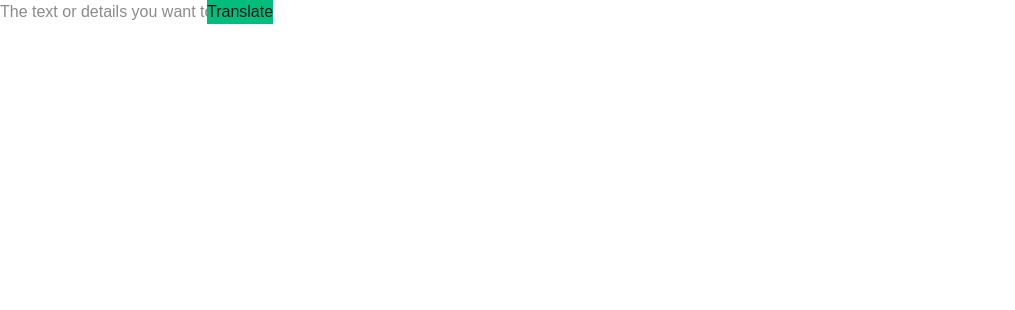
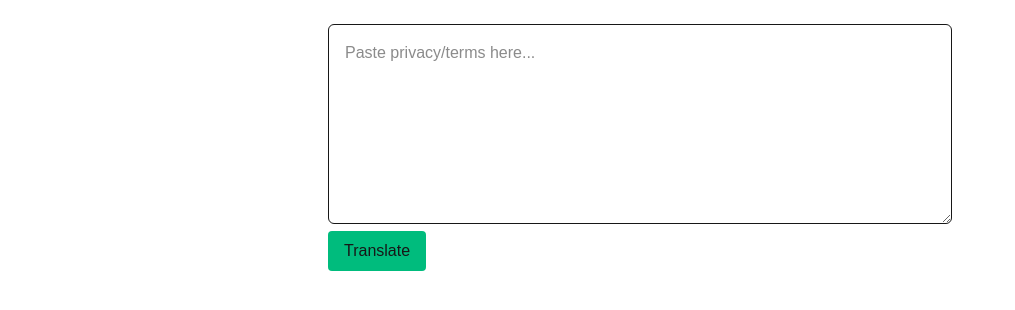
Before and after one commit to tusharathub/privacy-translator, a Next.js app: page / in a window 1280 px wide. Shown: the top 310 px of the page, without its empty margins (0-1015 px from the left). Built offline with nearby package versions, Linux system fonts and the light colour scheme.

Commit message:
update input area

```diff
--- a/src/app/page.tsx
+++ b/src/app/page.tsx
@@ -1,23 +1,46 @@
-"use client"
+"use client";
 import React, { useState } from "react";
 
 export default function Home() {
+  const [text, setText] = useState("");
+  const [summary, setSummary] = useState<any>(null);
+  const [loading, setLoading] = useState(false);
 
-  const[text, setText] = useState("")
+  const handleSumbit = async (e: React.FormEvent) => {
+    e.preventDefault();
+    setLoading(true);
 
-  const handleSumbit = async (e: React.FormEvent) => {};
+    try {
+      const response = await fetch("/myendpont", {
+        method: "POST",
+        headers: { "Content-type": "application/json" },
+        body: JSON.stringify({ text }),
+      });
+
+      if (!response.ok) throw new Error("Request Failed");
+
+      const data = await response.json();
+      setSummary(data);
+    } catch (error) {
+      console.log("Error in sending data", error);
+    } finally {
+      setLoading(false);
+    }
+  };
 
   return (
-    <div className="flex  ">
-      <form className="flex items-center" onSubmit={handleSumbit}>
-        <input
-          type="text"
+    <div className="p-6 max-w-2xl mx-auto">
+      <form onSubmit={handleSumbit} className="space y-4">
+        <textarea
           value={text}
           onChange={(e) => setText(e.target.value)}
-          placeholder="The text or details you want to translate"
+          placeholder="Paste privacy/terms here..."
+          className="w-full h-50 p-4 border rounded-md"
           required
         />
-        <button className="bg-emerald-500 hover:bg-emerald-800">Translate</button>
+        <button type="submit" className= "px-4 py-2 rounded bg-emerald-500 hover:bg-emerald-800">
+          Translate
+        </button>
       </form>
     </div>
   );
```
